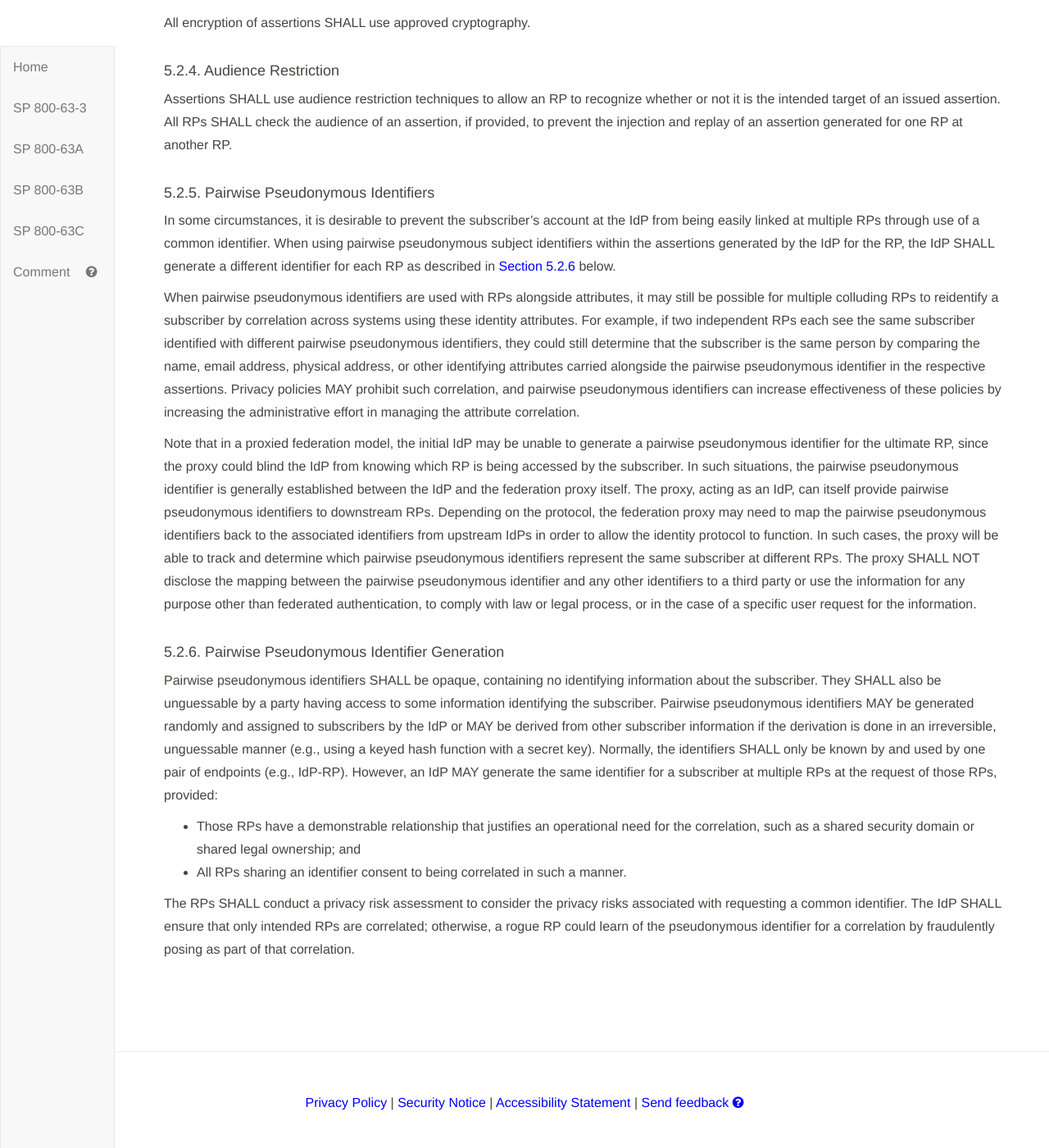
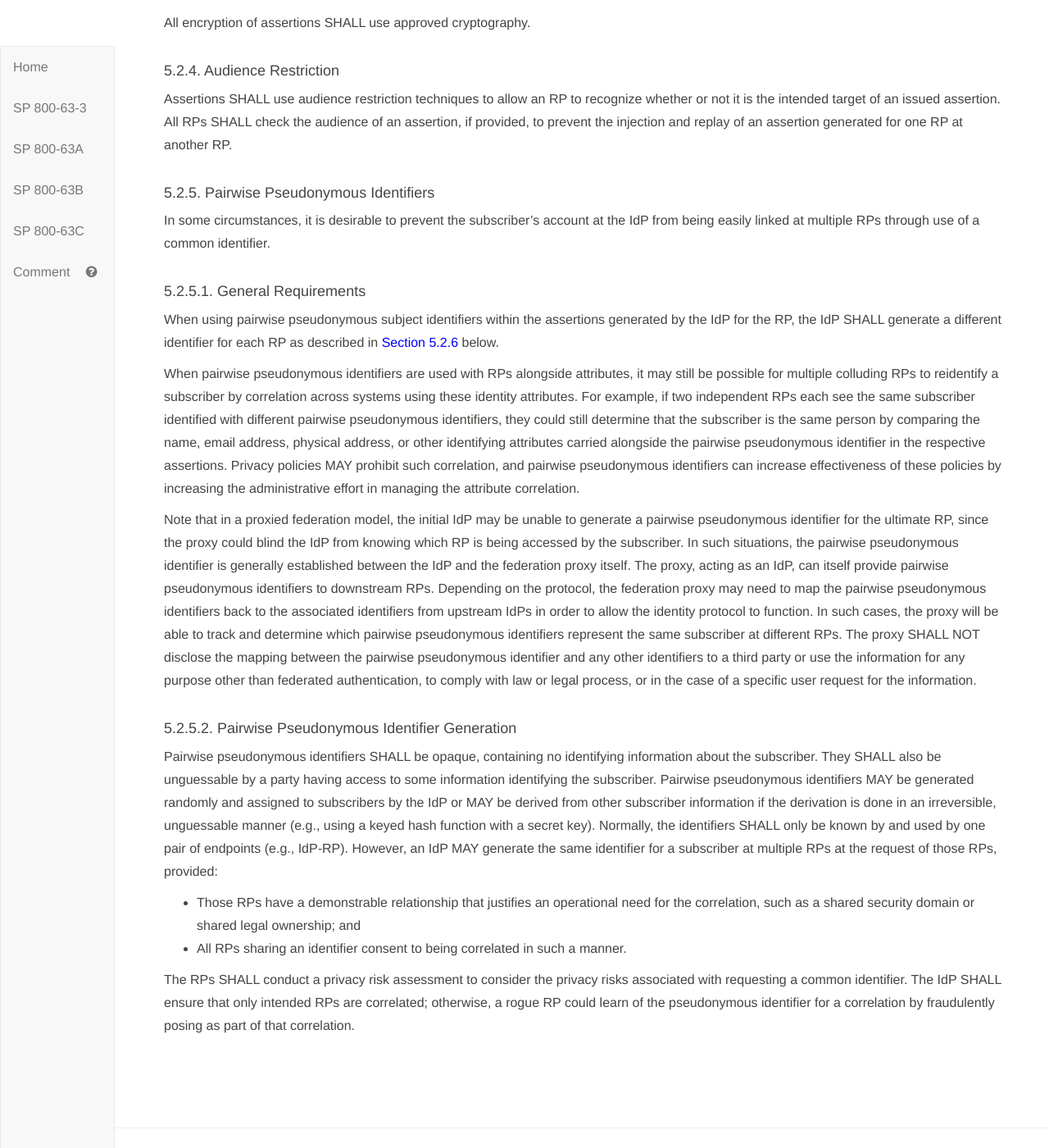
Before and after one commit to usnistgov/800-63-3, a Jekyll site: the page built from sp800-63c/sec5_assertions.md, in a window 1280 px wide and 1400 px high, scrolled down 2634 px. Shown: the whole window at 82% size. Built offline with Jekyll 4.4.1, drawn with Linux system fonts in a browser that asks for light colours; our own code applies the rules of GitHub Pages for plain Markdown files; before the commit the page ends 3993 px from its top, so only the background shows below that.

Commit message:
Closes #604

```diff
--- a/sp800-63c/sec5_assertions.md
+++ b/sp800-63c/sec5_assertions.md
@@ -80,13 +80,17 @@
 
 #### <a name="ppi"></a> 5.2.5. Pairwise Pseudonymous Identifiers
 
-In some circumstances, it is desirable to prevent the subscriber's account at the IdP from being easily linked at multiple RPs through use of a common identifier. When using pairwise pseudonymous subject identifiers within the assertions generated by the IdP for the RP, the IdP SHALL generate a different identifier for each RP as described in [Section 5.2.6](#ppi-gen) below.
+In some circumstances, it is desirable to prevent the subscriber's account at the IdP from being easily linked at multiple RPs through use of a common identifier.
+
+#### <a name="ppi"></a> 5.2.5.1. General Requirements
+
+When using pairwise pseudonymous subject identifiers within the assertions generated by the IdP for the RP, the IdP SHALL generate a different identifier for each RP as described in [Section 5.2.6](#ppi-gen) below.
 
 When pairwise pseudonymous identifiers are used with RPs alongside attributes, it may still be possible for multiple colluding RPs to reidentify a subscriber by correlation across systems using these identity attributes. For example, if two independent RPs each see the same subscriber identified with different pairwise pseudonymous identifiers, they could still determine that the subscriber is the same person by comparing the name, email address, physical address, or other identifying attributes carried alongside the pairwise pseudonymous identifier in the respective assertions. Privacy policies MAY prohibit such correlation, and pairwise pseudonymous identifiers can increase effectiveness of these policies by increasing the administrative effort in managing the attribute correlation.
 
 Note that in a proxied federation model, the initial IdP may be unable to generate a pairwise pseudonymous identifier for the ultimate RP, since the proxy could blind the IdP from knowing which RP is being accessed by the subscriber. In such situations, the pairwise pseudonymous identifier is generally established between the IdP and the federation proxy itself. The proxy, acting as an IdP, can itself provide pairwise pseudonymous identifiers to downstream RPs. Depending on the protocol, the federation proxy may need to map the pairwise pseudonymous identifiers back to the associated identifiers from upstream IdPs in order to allow the identity protocol to function. In such cases, the proxy will be able to track and determine which pairwise pseudonymous identifiers represent the same subscriber at different RPs. The proxy SHALL NOT disclose the mapping between the pairwise pseudonymous identifier and any other identifiers to a third party or use the information for any purpose other than federated authentication, to comply with law or legal process, or in the case of a specific user request for the information.
 
-#### 5.2.6. <a name="ppi-gen"></a>Pairwise Pseudonymous Identifier Generation
+#### 5.2.5.2. <a name="ppi-gen"></a>Pairwise Pseudonymous Identifier Generation
 
 Pairwise pseudonymous identifiers SHALL be opaque, containing no identifying information about the subscriber. They SHALL also be unguessable by a party having access to some information identifying the subscriber. Pairwise pseudonymous identifiers MAY be generated randomly and assigned to subscribers by the IdP or MAY be derived from other subscriber information if the derivation is done in an irreversible, unguessable manner (e.g., using a keyed hash function with a secret key). Normally, the identifiers SHALL only be known by and used by one pair of endpoints (e.g., IdP-RP). However, an IdP MAY generate the same identifier for a subscriber at multiple RPs at the request of those RPs, provided:
 
```
